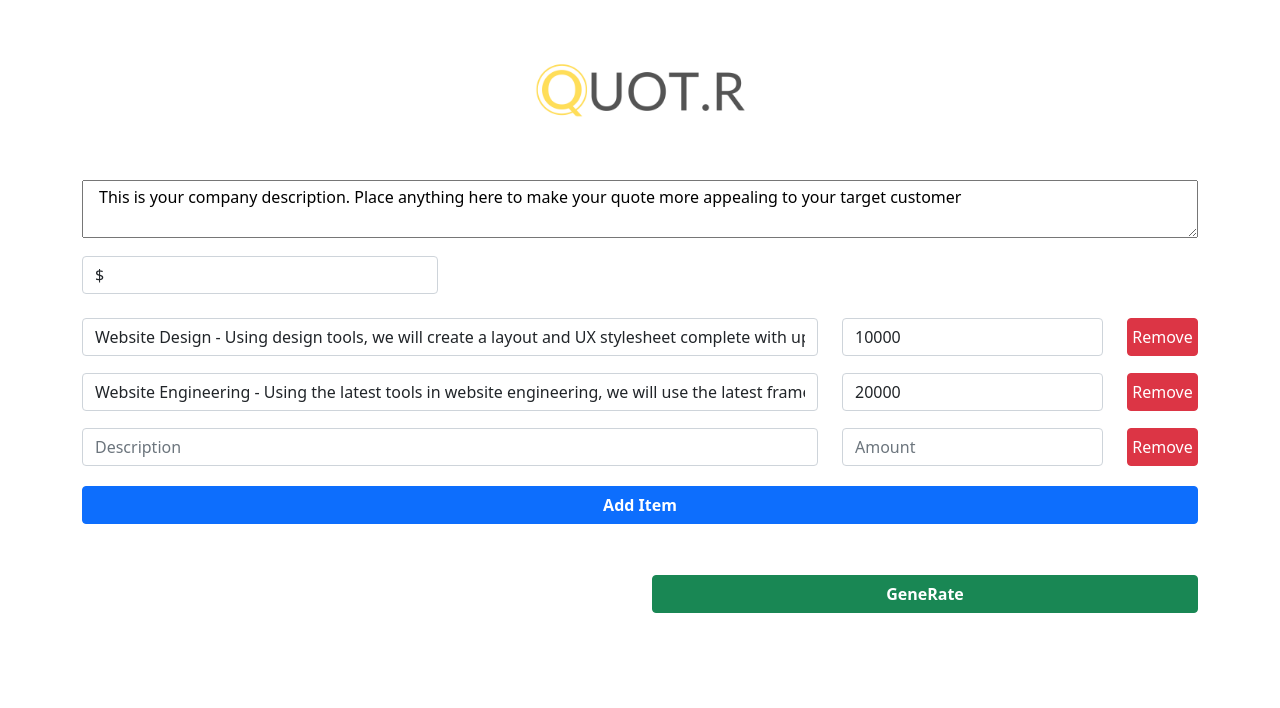
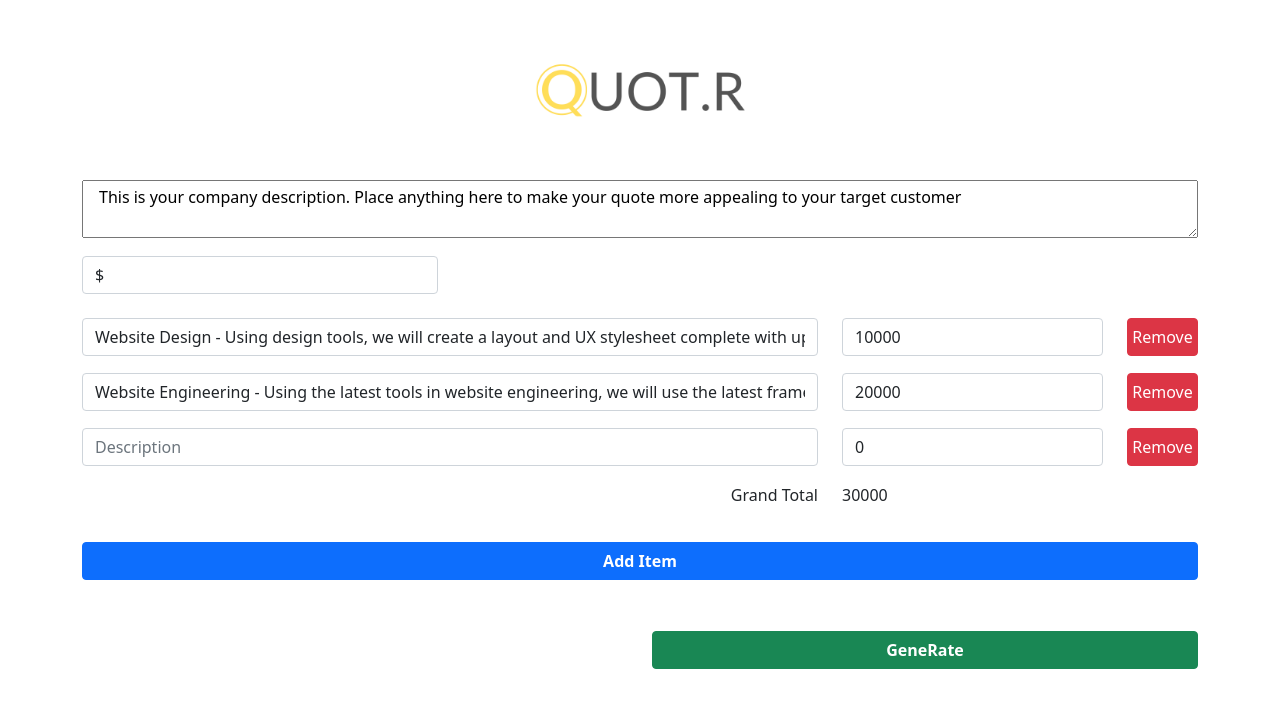
Before and after one commit to CleverlyCodes/quotr, a React (Create React App) app: page / in a window 1280 px wide. Shown: the top 708 px of the page. Built offline with nearby package versions, Linux system fonts and the light colour scheme.

Commit message:
add total computation

```diff
--- a/src/App.js
+++ b/src/App.js
@@ -11,15 +11,15 @@ function App() {
   const [items, setItems] = useState([
     {
       description: 'Website Design - Using design tools, we will create a layout and UX stylesheet complete with up to 3 revisions',
-      amount: '10000',
+      amount: 10000,
     },
     {
       description: 'Website Engineering - Using the latest tools in website engineering, we will use the latest frameworks and automations to deliver a high performing website',
-      amount: '20000',
+      amount: 20000,
     },
     {
       description: '',
-      amount: '',
+      amount: 0,
     },
   ]);
 
@@ -28,9 +28,17 @@ function App() {
     currency: '$',
   });
 
+  const [total, setTotal] = useState(0);
+
   const [isGenerated, setGenerated] = useState(false);
 
-  useEffect(() => {}, [items])
+  useEffect(() => {
+    let sum = 0;
+    items.map(item => {
+      sum+=item.amount;
+    });
+    setTotal(sum);
+  }, [items])
 
   return (
     <div className="App">
@@ -44,9 +52,9 @@ function App() {
 
           {
             isGenerated ?
-              <QuoteOutputSheet items={items} setGenerated={setGenerated} config={config}></QuoteOutputSheet>
+              <QuoteOutputSheet items={items} setGenerated={setGenerated} config={config} total={total}></QuoteOutputSheet>
             :
-              <QuoteInputSheet items={items} setItems={setItems} setGenerated={setGenerated} config={config} setConfig={setConfig}></QuoteInputSheet>
+              <QuoteInputSheet items={items} setItems={setItems} setGenerated={setGenerated} config={config} setConfig={setConfig} total={total}></QuoteInputSheet>
           }
         </Container>
       </header>
--- a/src/components/QuoteInputSheet/QuoteInputSheet.js
+++ b/src/components/QuoteInputSheet/QuoteInputSheet.js
@@ -6,7 +6,7 @@ function QuoteInputSheet(props) {
   function addItem() {
     props.setItems([...props.items, {
       description: '',
-      amount: '',
+      amount: 0,
     }]);
   };
 
@@ -17,8 +17,10 @@ function QuoteInputSheet(props) {
   }
 
   function editItemAmount(index, value) {
+    const realValue = value ? parseInt(value) : 0;
+
     let currentItems = [...props.items];
-    currentItems[index].amount = value;
+    currentItems[index].amount = realValue;
     props.setItems(currentItems);
   }
 
@@ -66,7 +68,7 @@ function QuoteInputSheet(props) {
             </Col>
 
             <Col xs="3">
-              <Form.Control value={item.amount} onChange={(e) => editItemAmount(index, e.target.value)} type="email" placeholder="Amount" />
+              <Form.Control type="number" value={item.amount} onChange={(e) => editItemAmount(index, e.target.value)} type="email" placeholder="Amount" />
             </Col>
 
             <Col xs="1">
@@ -75,6 +77,18 @@ function QuoteInputSheet(props) {
           </Row>
         ))
       }
+
+      <Row className="mt-3">
+        <Col xs="8">
+          <p className="ts-6 text-dark text-end">Grand Total</p>
+        </Col>
+
+        <Col xs="3">
+          <p className="ts-6 text-dark text-start">{props.total}</p>
+        </Col>
+
+        <Col xs="1"></Col>
+      </Row>
 
       <Row className="mt-3">
         <Col>
--- a/src/components/QuoteOutputSheet/QuoteOutputSheet.js
+++ b/src/components/QuoteOutputSheet/QuoteOutputSheet.js
@@ -26,8 +26,17 @@ function QuoteOutputSheet(props) {
             </Row>
           ))
         }
+
+        <Row className="mt-3 border-top border-dark">
+          <Col xs="8">
+            <p className="ts-6 text-dark text-start">Total</p>
+          </Col>
+
+          <Col xs="4">
+            <p className="ts-6 text-dark text-start">{props.config.currency} {props.total}</p>
+          </Col>
+        </Row>
       </div>
-
 
       <Row className="mt-5">
         <Col>
```
